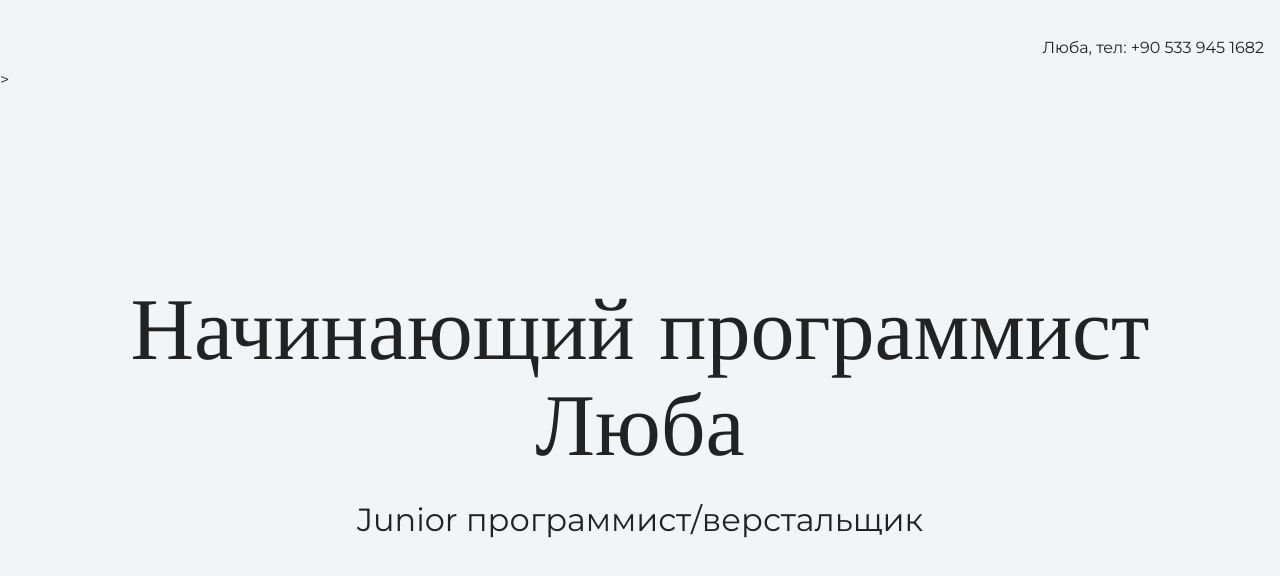
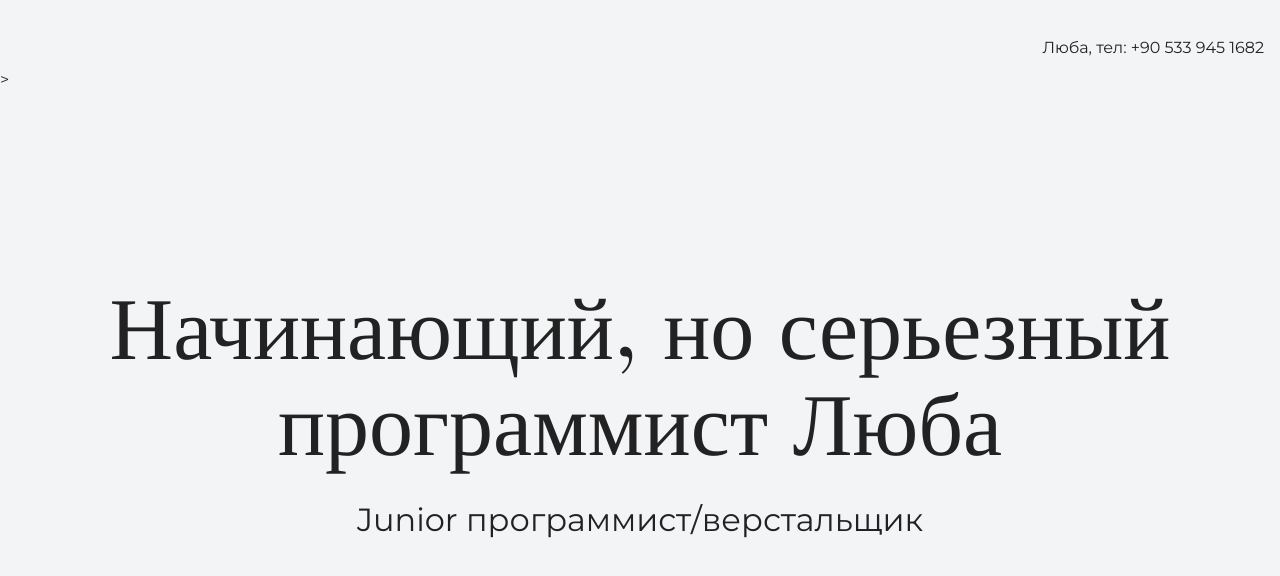
Before and after one commit to LubKa-TR/my-site, a plain HTML site: page index.html in a window 1280 px wide. Shown: the top 576 px of the page. Drawn offline with nearby package versions, Linux system fonts and the light colour scheme.

Commit message:
Add files via upload
изменила текст на главной

```diff
--- a/index.html
+++ b/index.html
@@ -16,7 +16,7 @@
 
     <section class="hero-image">
       <div class="container">
-      <h1 class="heading">Начинающий программист Люба</h1>
+      <h1 class="heading">Начинающий, но серьезный программист Люба</h1>
       <p>Junior программист/верстальщик</p>
       </div>
     </section>
```
